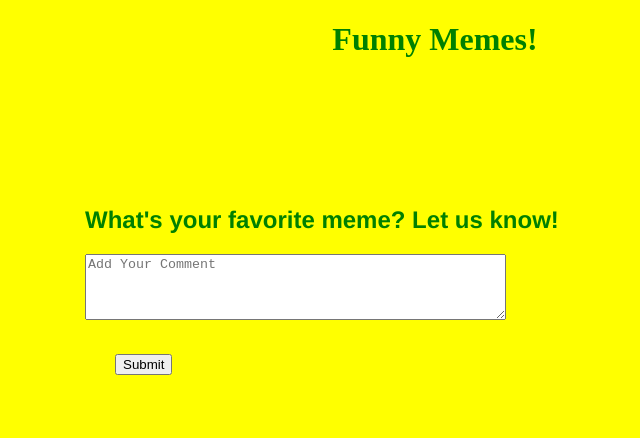
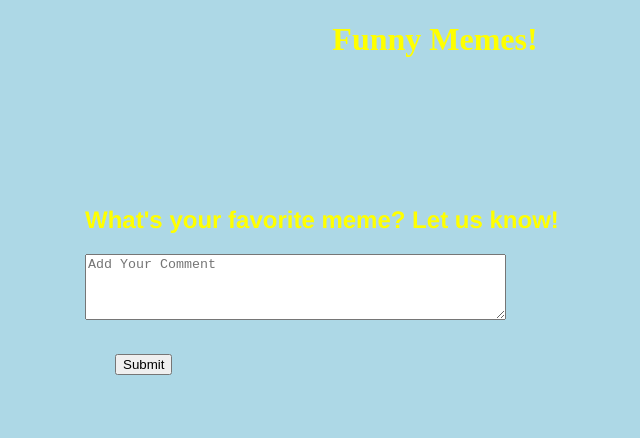
Before and after one commit to mikestah808/meme-page-app, a plain HTML site: page src/index.html in a window 1280 px wide. Shown: the whole page, without its empty margins (205-845 px from the left). Drawn offline with Linux system fonts and the light colour scheme; no server answers.

```diff
--- a/src/index.css
+++ b/src/index.css
@@ -1,15 +1,15 @@
 h1 {
-    color: green;
+    color: yellow;
     text-align: center;
 }
 
 h2 {
-  color: green;
+  color: yellow;
 }
 
 
 body {
-    background: yellow;
+    background: lightblue;
   }
 
   /* Tag selector to select all 'div' elements. We only have one 'div' in our HTML */
@@ -17,7 +17,7 @@ body {
     width: 700px;
     margin: auto;
     font-family: "Helvetica Neue";
-    background: yellow;
+    background: lightblue;
     padding: 30px;
     text-align: left;
   }
@@ -35,7 +35,7 @@ body {
 
 
   div#main.container{
-    background: yellow;
+    background: lightblue;
   }
 
 
```
Also changed, not shown: 4 other files.
